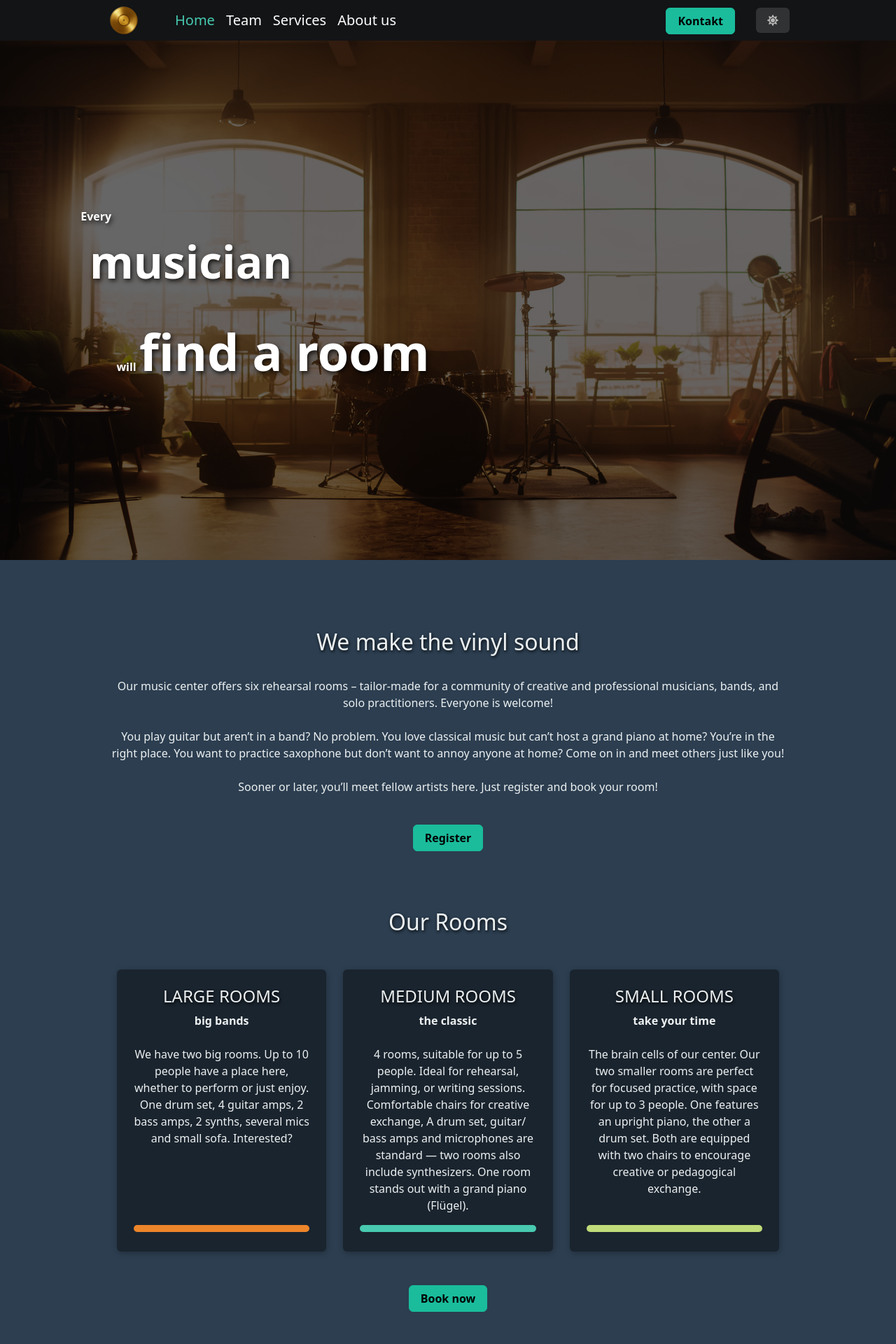
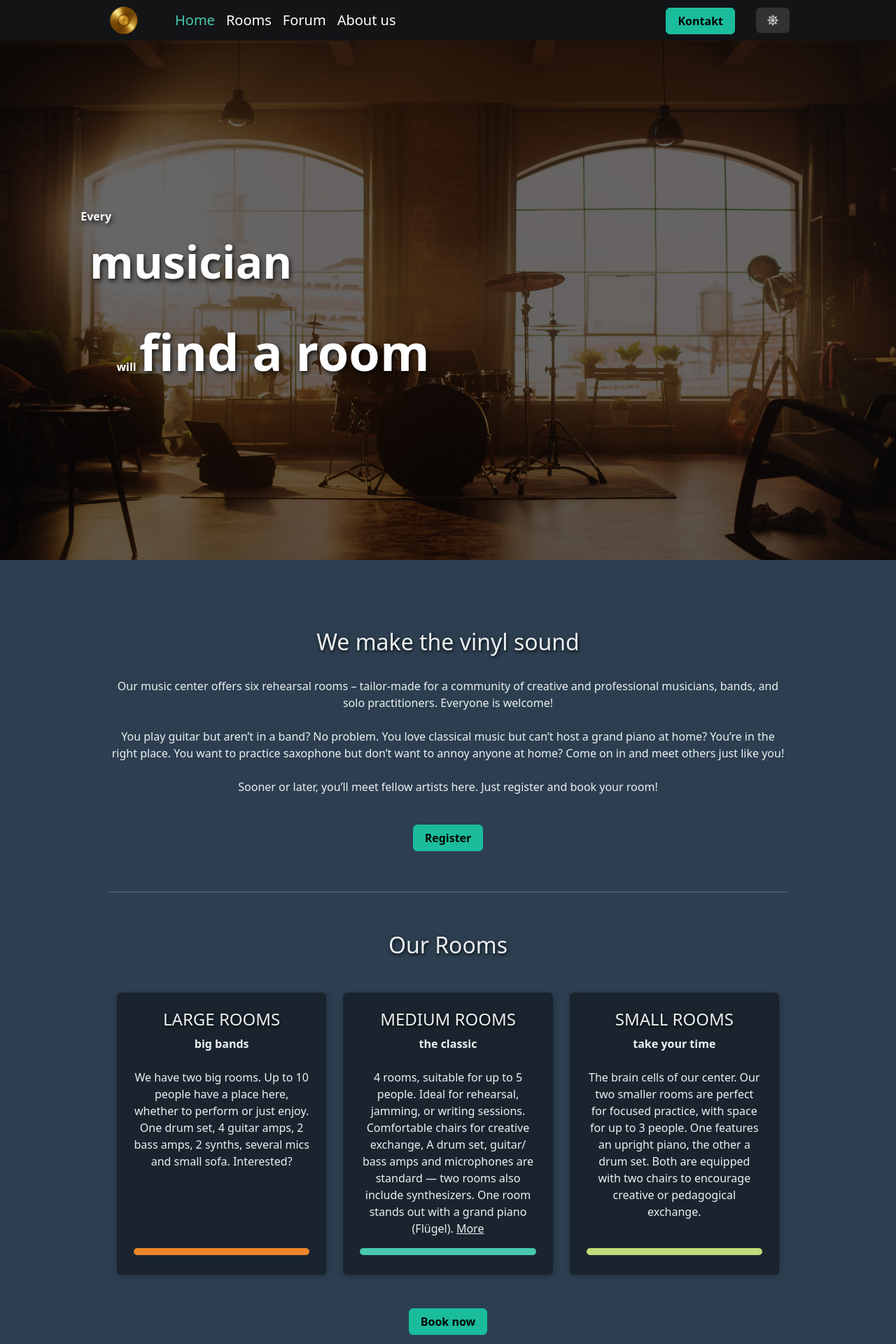
Before and after one commit to flexirexi/schallplatte2, a Django app: page / in a window 1280 px wide. Shown: the top 1920 px of the page at 70% size. Run offline with Django 4.2, Linux system fonts and the light colour scheme.

Commit message:
feat: add links to main templates and move base.html to app/templates

```diff
--- a/templates/base.html
+++ b/main/templates/main/base.html
@@ -34,10 +34,10 @@
             </button>
             <div class="collapse navbar-collapse" id="navbarNav">
                 <ul class="navbar-nav ms-3">
-                    <li class="nav-item"><a class="nav-link" href="#" style="color: #48C9B0;" data-bs-toggle="collapse" data-bs-target="#navbarNav" >Home</a></li>
-                    <li class="nav-item"><a data-lang="tStudio" class="nav-link" href="#" data-bs-toggle="collapse" data-bs-target="#navbarNav" >Team</a></li>
-                    <li class="nav-item"><a data-lang="tServices" class="nav-link" href="#" data-bs-toggle="collapse" data-bs-target="#navbarNav" >Services</a></li>
-                    <li class="nav-item"><a data-lang="tTeam" class="nav-link" href="{% url 'about' %}" data-bs-toggle="collapse" data-bs-target="#navbarNav" >About us</a></li>
+                    <li class="nav-item"><a class="nav-link" href="{% url 'home' %}" style="color: #48C9B0;" >Home</a></li>
+                    <li class="nav-item"><a class="nav-link" href="{% url 'rooms' %}">Rooms</a></li>
+                    <li class="nav-item"><a class="nav-link" href="{% url 'forum' %}">Forum</a></li>
+                    <li class="nav-item"><a class="nav-link" href="{% url 'about' %}">About us</a></li>
                 </ul>
                 <ul class="navbar-nav ms-auto">
                     <li class="nav-item">
@@ -65,7 +65,7 @@
 
     <!-- Footer -->
     <footer>
-        <p class="m-0 text-center">Meet us: <br><br>
+        <p class="m-0 text-center mt-4">Meet us: <br><br>
             <a href="https://www.facebook.com" class="" target="_blank" rel="noopener">
                 <i class="fab fa-facebook-square fa-3x"></i>
             </a>
--- a/main/templates/main/index.html
+++ b/main/templates/main/index.html
@@ -1,4 +1,4 @@
-{% extends "base.html" %}
+{% extends "main/base.html" %}
 {% load static %}
 
 {% block extra_css %}
@@ -36,6 +36,7 @@
         </p>
         <button  class="btn btn-primary" id="btn_register">Register</button>
     </section>
+    <hr>
 
     <!-- SECTION ROOM CATEGORIES --------------->
     <section class="index_section">
@@ -64,7 +65,7 @@
                         4 rooms, suitable for up to 5 people. Ideal for rehearsal, jamming, or writing sessions.
                         Comfortable chairs for creative exchange, A drum set, guitar/ bass amps and microphones
                         are standard — two rooms also include synthesizers. One room stands out with a grand piano (Flügel).
-
+                        <a href="{% url 'rooms' %}">More</a>
                     </p>
                     <div class="index_cards_horizontal color1 mt-auto mb-1"></div>
                   </div>
@@ -87,6 +88,7 @@
 
         <button class="btn btn-primary mt-5" id="btn_book_room">Book now</button>
     </section>
+    <hr>
 
     <!-- SECTION FORUM ANNOUNCEMENT --------------->
     <div class="index_section container text-center">
@@ -100,8 +102,9 @@
             You want to practice saxophone but don’t want to annoy anyone at home? Come on in and meet others just like you!
             <br><br>
             Sooner or later, you’ll meet fellow artists here. Just register and book your room!
-            <br><br>
+
         </p>
+        <button class="btn btn-primary mt-5" id="btn_book_room">Tell me more</button>
     </div>
 </main>
 <!-- index.html content ends here --------------------------------------------------------------->
--- a/main/urls.py
+++ b/main/urls.py
@@ -1,9 +1,10 @@
 from django.urls import path
 from . import views
+
 
 urlpatterns = [
     path('', views.index, name='home'),
     path('rooms/', views.rooms, name="rooms"),
-    path('forum/', views.forum, name="formum"),
+    path('forum/', views.forum, name="forum"),
     path('about/', views.about, name="about"),
 ]
```
Also changed, not shown: main/templates/main/about.html (+8 -1 lines), main/templates/main/forum.html (+8 -1 lines), main/templates/main/rooms.html (+8 -1 lines), main/static/main/css/rooms.css (added).
